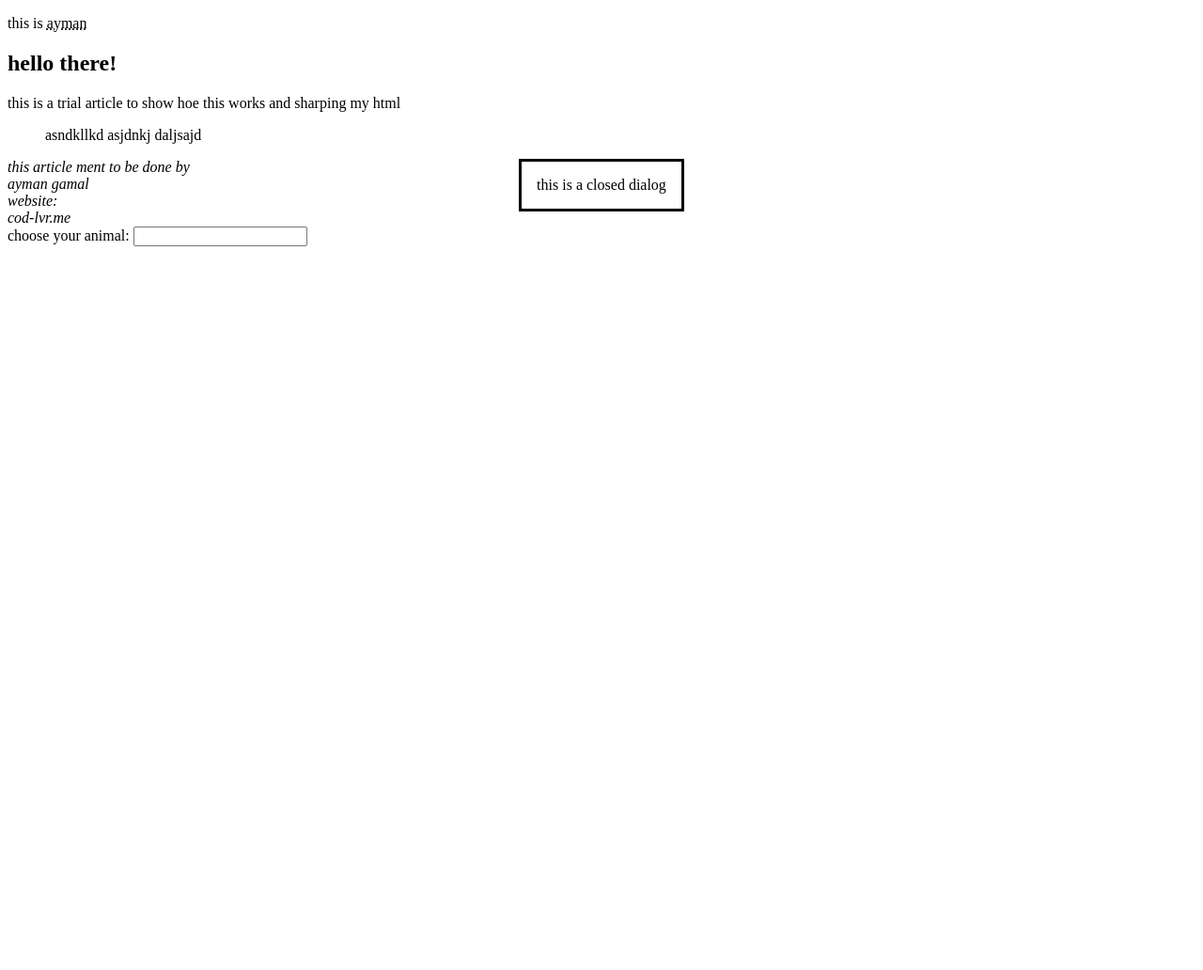
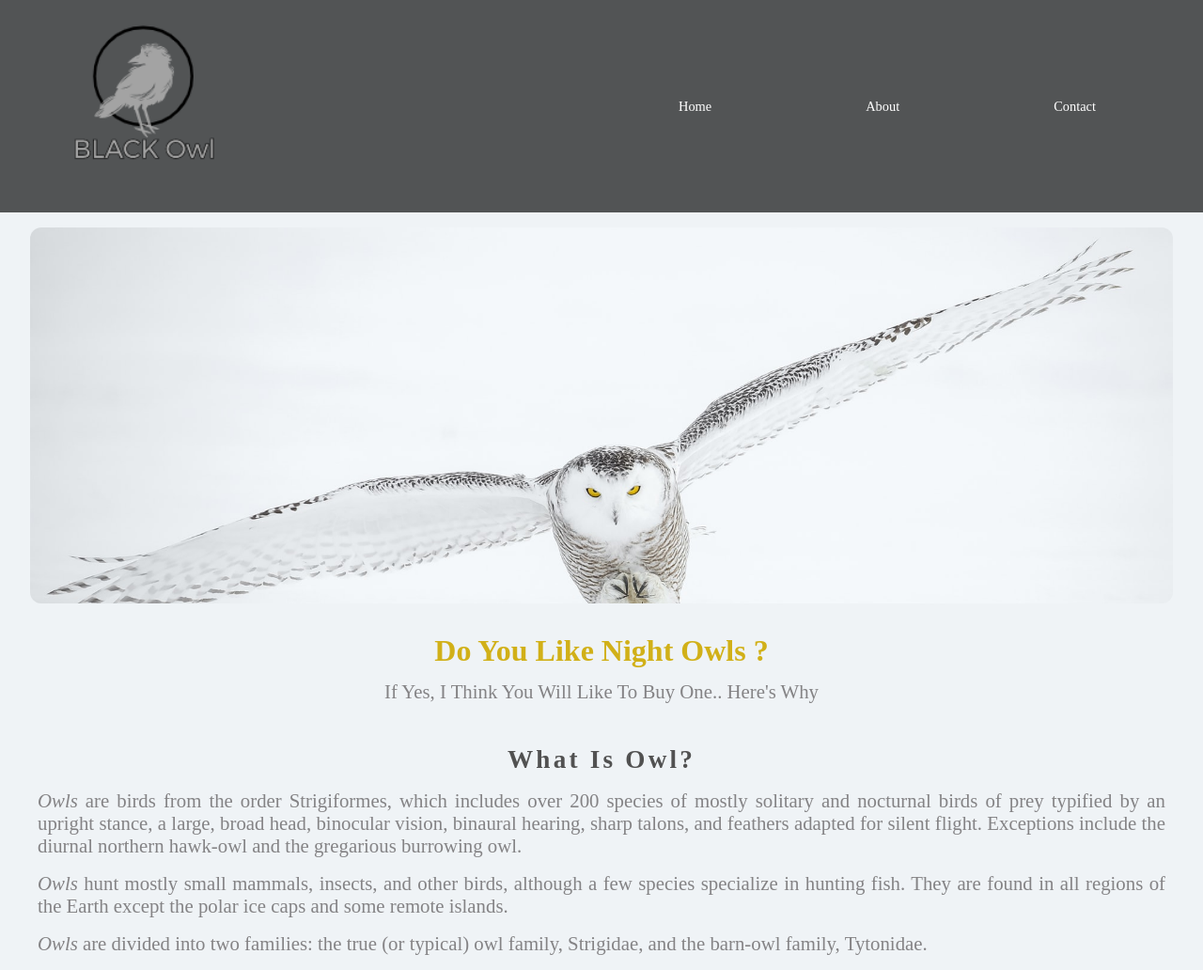
Before and after one commit to cod-lvr/ui-website, a plain HTML site: page index.html in a window 1280 px wide. Shown: the whole page at 94% size. Before the commit the page ends 800 px from the top, so only its background shows below. Drawn offline with Linux system fonts and the light colour scheme; a script that the page names is missing.

Commit message:
add hero section with header

```diff
--- a/index.html
+++ b/index.html
@@ -14,25 +14,57 @@
     <title>simple website</title>
   </head>
   <body>
-    <p>this is <abbr title="an aothor of this article">ayman</abbr></p>
-    <article>
-      <h1>hello there!</h1>
-      <p>this is a trial article to show hoe this works and sharping my html</p>
-    </article>
-    <blockquote cite="cod-lvr.me">asndkllkd asjdnkj daljsajd</blockquote>
-    <dialog open>this is a closed dialog</dialog>
-    <address>
-      this article ment to be done by<br />
-      ayman gamal<br />
-      website:<br />
-      cod-lvr.me
-    </address>
-    <label for="animal-list">choose your animal:</label>
-    <input type="text" list="animals" name="animal" id="animal-list" />
-    <datalist id="animals">
-      <option value="cat"></option>
-      <option value="dog"></option>
-      <option value="other"></option>
-    </datalist>
+    <header id="header">
+      <!--start with a header element to add a background and nav links with logo-->
+      <div class="logo">
+        <a href="#"
+          ><!--add a link nested with logo image for accesabilty-->
+          <img src="./images/LogoMakr-8qhNFp.png" alt="website logo" />
+        </a>
+      </div>
+      <nav class="navBar">
+        <a href="#">Home</a>
+        <a href="#">About</a>
+        <a href="#">Contact</a>
+      </nav>
+    </header>
+    <main>
+      <!--a main content of body page-->
+      <section id="hero">
+        <!--a hero section-->
+        <article class="hero-content">
+          <h1>Do you like <strong>Night Owls</strong> ?</h1>
+          <p>if yes, i think you will like to buy one.. here's why</p>
+        </article>
+        <div class="hero-photo"></div>
+      </section>
+      <section class="owl-def">
+        <!--owl-def section-->
+        <article class="para-one">
+          <h2>what is owl?</h2>
+          <blockquote cite="https://en.wikipedia.org/wiki/Owl" class="content">
+            <p>
+              <em>Owls</em> are birds from the order Strigiformes, which
+              includes over 200 species of mostly solitary and nocturnal birds
+              of prey typified by an upright stance, a large, broad head,
+              binocular vision, binaural hearing, sharp talons, and feathers
+              adapted for silent flight. Exceptions include the diurnal northern
+              hawk-owl and the gregarious burrowing owl.
+            </p>
+            <p>
+              <em>Owls</em> hunt mostly small mammals, insects, and other birds,
+              although a few species specialize in hunting fish. They are found
+              in all regions of the Earth except the polar ice caps and some
+              remote islands.
+            </p>
+            <p>
+              <em> Owls </em> are divided into two families: the true (or
+              typical) owl family, Strigidae, and the barn-owl family,
+              Tytonidae.
+            </p>
+          </blockquote>
+        </article>
+      </section>
+    </main>
   </body>
 </html>
--- a/scripts/main.js
+++ /dev/null
@@ -1,9 +0,0 @@
-const headNav = document.querySelector("#head-nav h1");
-const changeBtn = document.getElementById("btn");
-
-const changeHeaderTextHandler = () => {
-  headNav.textContent = "this head changed";
-  headNav.className = "main-title";
-};
-
-changeBtn.addEventListener("click", changeHeaderTextHandler);
--- a/styles/style.css
+++ b/styles/style.css
@@ -0,0 +1,97 @@
+*,
+::after,
+::before {
+  padding: 0%;
+  margin: 0%;
+  box-sizing: border-box;
+}
+body {
+  background-color: #eff3f6;
+}
+img {
+  width: 100%;
+}
+a {
+  text-decoration: none;
+}
+/* header navBar */
+#header {
+  padding: 0.6rem 2rem;
+  background-color: rgba(0, 0, 0, 0.655);
+  display: flex;
+  flex-direction: row;
+  justify-content: space-between;
+  align-items: center;
+}
+#header .logo {
+  width: 20%;
+}
+#header .logo img {
+  width: 100%;
+}
+.navBar {
+  display: flex;
+  justify-content: space-around;
+  align-items: center;
+  width: 50%;
+}
+.navBar a {
+  color: white;
+  font-size: 0.9rem;
+}
+.navBar a:hover {
+  color: rgb(208, 207, 207);
+}
+/* main */
+/* hero section */
+#hero {
+  padding: 0 2rem;
+  text-align: center;
+  display: flex;
+  flex-direction: column-reverse;
+  justify-content: space-around;
+  align-items: center;
+}
+#hero .hero-photo {
+  background: url(../images/todd-steitle-ExnAdmi-Asc-unsplash.jpg);
+  width: 100%;
+  min-height: 400px;
+  background-position: center;
+  background-size: cover;
+  border-radius: 12px;
+  margin: 1rem 0;
+}
+#hero .hero-content {
+  margin: 1rem 0;
+}
+#hero .hero-content h1 {
+  font-size: 2rem;
+  text-transform: capitalize;
+  color: #d1b018;
+}
+#hero .hero-content p {
+  margin: 0.8rem 0;
+  color: #848385;
+  font-size: 1.3rem;
+  text-transform: capitalize;
+  padding: 0 1rem;
+}
+/* sections */
+/* owl-def */
+.owl-def {
+  padding: 0 2rem;
+}
+.owl-def .para-one h2 {
+  margin: 1rem 0;
+  font-size: 1.7rem;
+  text-transform: capitalize;
+  color: #515151;
+  letter-spacing: 0.2rem;
+  text-align: center;
+}
+.para-one .content p {
+  margin: 1rem 0.5rem;
+  color: #848385;
+  font-size: 1.3rem;
+  text-align: justify;
+}
```
Also changed, not shown: images/LogoMakr-45mCkg.png (added), images/LogoMakr-8qhNFp.png (added), images/todd-steitle-ExnAdmi-Asc-unsplash.jpg (added), 1 other file.
